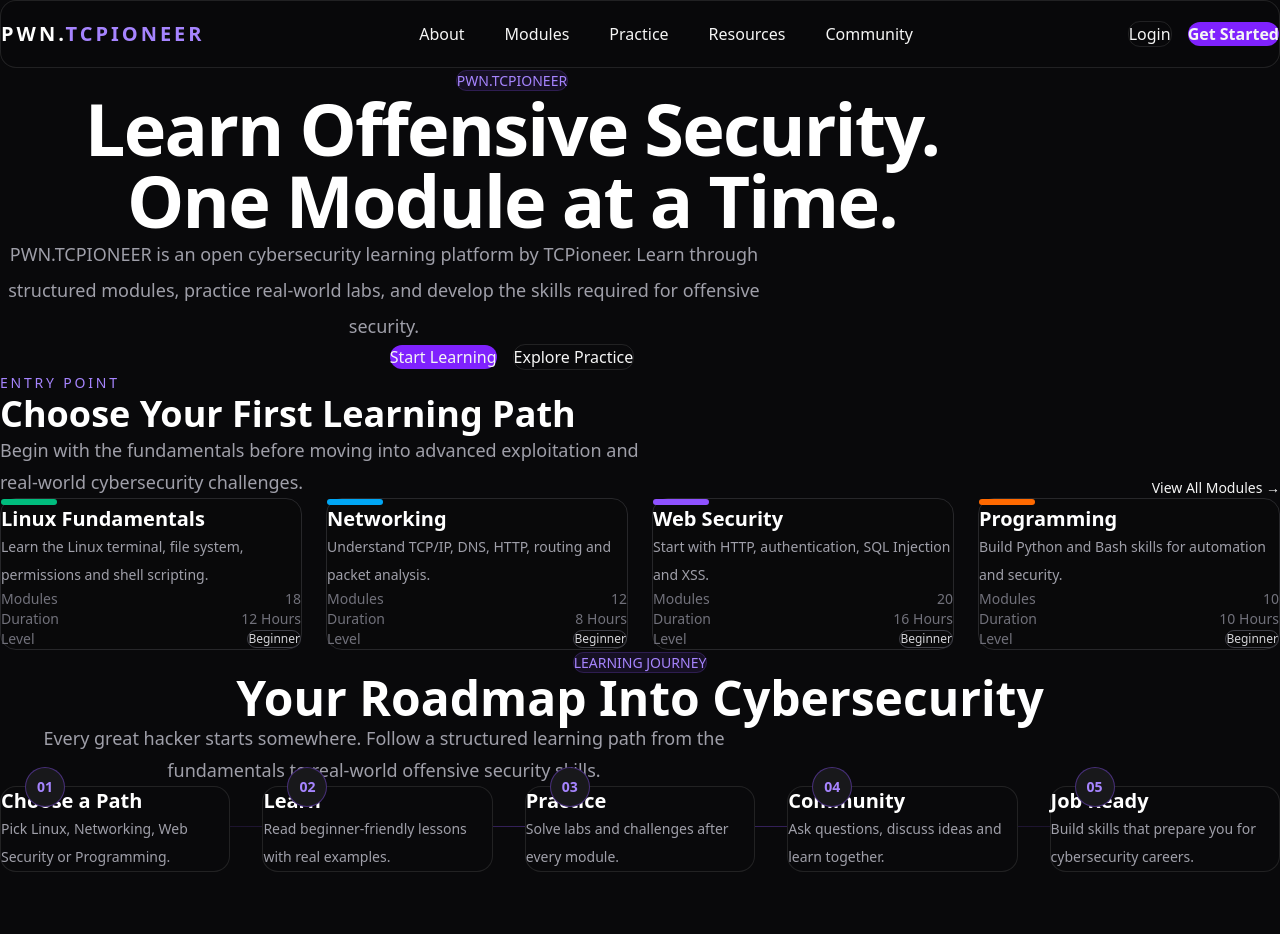
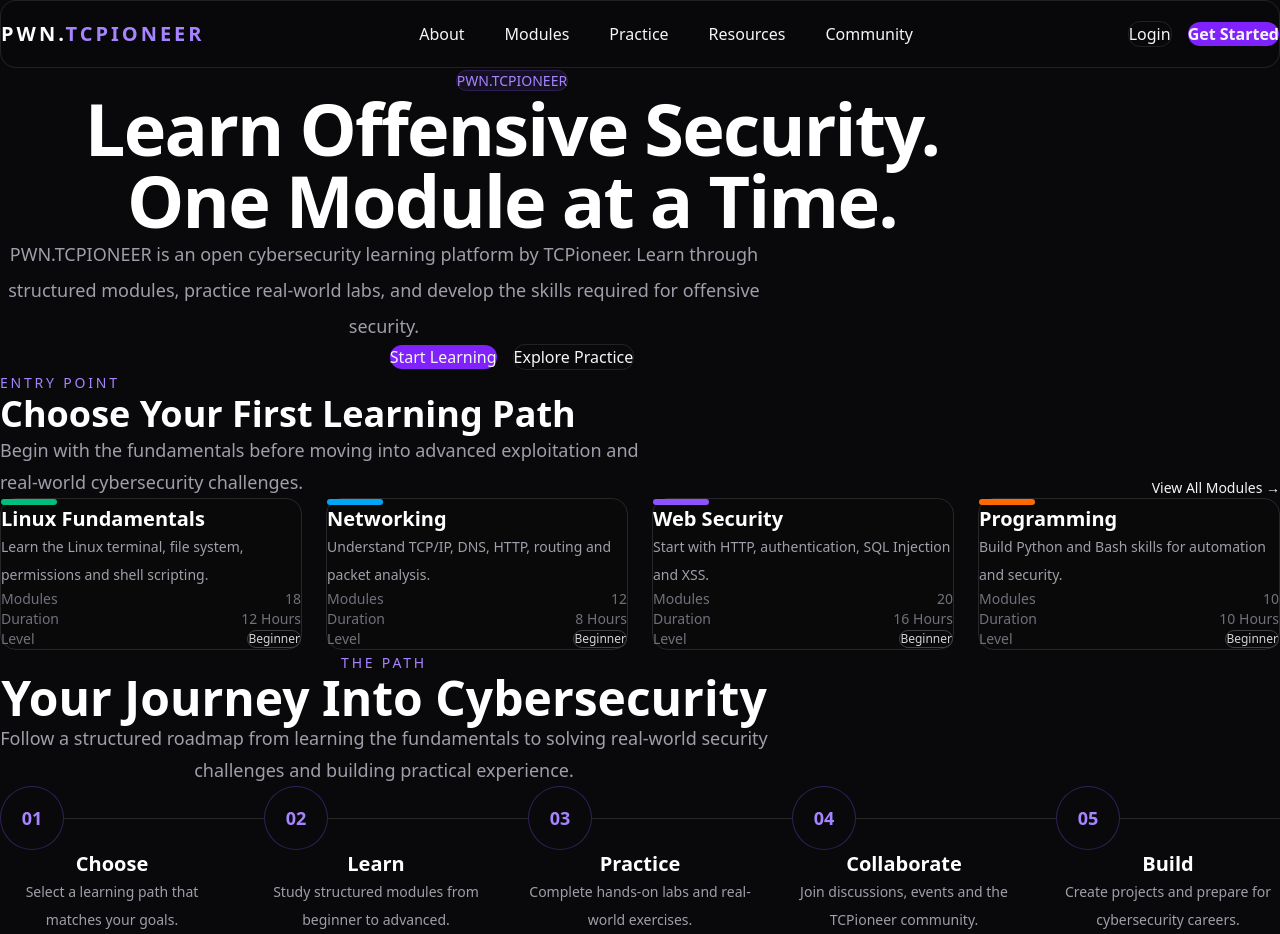
Before and after one commit to anandksri/pwn.tcpioneer.org, a Next.js app: page / in a window 1280 px wide. Before the commit the page ends 872 px from the top, so only its background shows below. Built offline with nearby package versions, Linux system fonts and the light colour scheme.

Commit message:
feat: add the path section

```diff
--- a/src/app/page.tsx
+++ b/src/app/page.tsx
@@ -2,7 +2,7 @@ import Navbar from "@/components/Navbar";
 
 import Hero from "@/sections/Hero";
 import EntryPoint from "@/sections/EntryPoint";
-import LearningJourney from "@/sections/LearningJourney";
+import ThePath from "@/sections/ThePath";
 
 export default function Home() {
   return (
@@ -12,7 +12,7 @@ export default function Home() {
       <main>
         <Hero />
         <EntryPoint />
-        <LearningJourney />
+        <ThePath />
       </main>
     </>
   );
--- /dev/null
+++ b/src/data/path.ts
@@ -0,0 +1,27 @@
+export const path = [
+  {
+    number: "01",
+    title: "Choose",
+    description: "Select a learning path that matches your goals.",
+  },
+  {
+    number: "02",
+    title: "Learn",
+    description: "Study structured modules from beginner to advanced.",
+  },
+  {
+    number: "03",
+    title: "Practice",
+    description: "Complete hands-on labs and real-world exercises.",
+  },
+  {
+    number: "04",
+    title: "Collaborate",
+    description: "Join discussions, events and the TCPioneer community.",
+  },
+  {
+    number: "05",
+    title: "Build",
+    description: "Create projects and prepare for cybersecurity careers.",
+  },
+];
--- a/src/sections/LearningJourney.tsx
+++ /dev/null
@@ -1,51 +0,0 @@
-import Container from "@/components/Container";
-import { journey } from "@/data/journey";
-
-export default function LearningJourney() {
-  return (
-    <section className="py-28">
-      <Container>
-        <div className="mb-16 text-center">
-          <span className="rounded-full border border-violet-500/20 bg-violet-500/10 px-4 py-1 text-sm text-violet-400">
-            LEARNING JOURNEY
-          </span>
-
-          <h2 className="mt-6 text-5xl font-bold text-white">
-            Your Roadmap Into Cybersecurity
-          </h2>
-
-          <p className="mx-auto mt-5 max-w-3xl text-lg leading-8 text-zinc-400">
-            Every great hacker starts somewhere. Follow a structured learning
-            path from the fundamentals to real-world offensive security skills.
-          </p>
-        </div>
-
-        <div className="relative mt-20">
-          {/* Connecting Line */}
-          <div className="absolute left-0 right-0 top-10 hidden h-px bg-gradient-to-r from-violet-500/0 via-violet-500/40 to-violet-500/0 lg:block" />
-
-          <div className="grid gap-8 lg:grid-cols-5">
-            {journey.map((item) => (
-              <div
-                key={item.step}
-                className="relative rounded-2xl border border-white/10 bg-zinc-950 p-6 transition-all duration-300 hover:-translate-y-2 hover:border-violet-500/40"
-              >
-                <div className="absolute -top-5 left-6 flex h-10 w-10 items-center justify-center rounded-full border border-violet-500/40 bg-zinc-900 text-sm font-bold text-violet-400">
-                  {item.step}
-                </div>
-
-                <h3 className="mt-8 text-xl font-semibold text-white">
-                  {item.title}
-                </h3>
-
-                <p className="mt-3 text-sm leading-7 text-zinc-400">
-                  {item.description}
-                </p>
-              </div>
-            ))}
-          </div>
-        </div>
-      </Container>
-    </section>
-  );
-}
--- /dev/null
+++ b/src/sections/ThePath.tsx
@@ -0,0 +1,50 @@
+import Container from "@/components/Container";
+import { path } from "@/data/path";
+
+export default function ThePath() {
+  return (
+    <section className="py-32">
+      <Container>
+        <div className="mx-auto max-w-3xl text-center">
+          <span className="text-sm font-medium uppercase tracking-[0.2em] text-violet-400">
+            The Path
+          </span>
+
+          <h2 className="mt-4 text-5xl font-bold text-white">
+            Your Journey Into Cybersecurity
+          </h2>
+
+          <p className="mt-6 text-lg leading-8 text-zinc-400">
+            Follow a structured roadmap from learning the fundamentals to
+            solving real-world security challenges and building practical
+            experience.
+          </p>
+        </div>
+
+        <div className="relative mt-24">
+          <div className="absolute left-0 right-0 top-8 hidden h-px bg-zinc-800 lg:block" />
+
+          <div className="grid gap-10 lg:grid-cols-5">
+            {path.map((step) => (
+              <div key={step.number} className="relative">
+                <div className="mx-auto flex h-16 w-16 items-center justify-center rounded-full border border-violet-500/30 bg-zinc-950 text-lg font-bold text-violet-400">
+                  {step.number}
+                </div>
+
+                <div className="mt-8 text-center">
+                  <h3 className="text-xl font-semibold text-white">
+                    {step.title}
+                  </h3>
+
+                  <p className="mt-4 text-sm leading-7 text-zinc-400">
+                    {step.description}
+                  </p>
+                </div>
+              </div>
+            ))}
+          </div>
+        </div>
+      </Container>
+    </section>
+  );
+}
```
